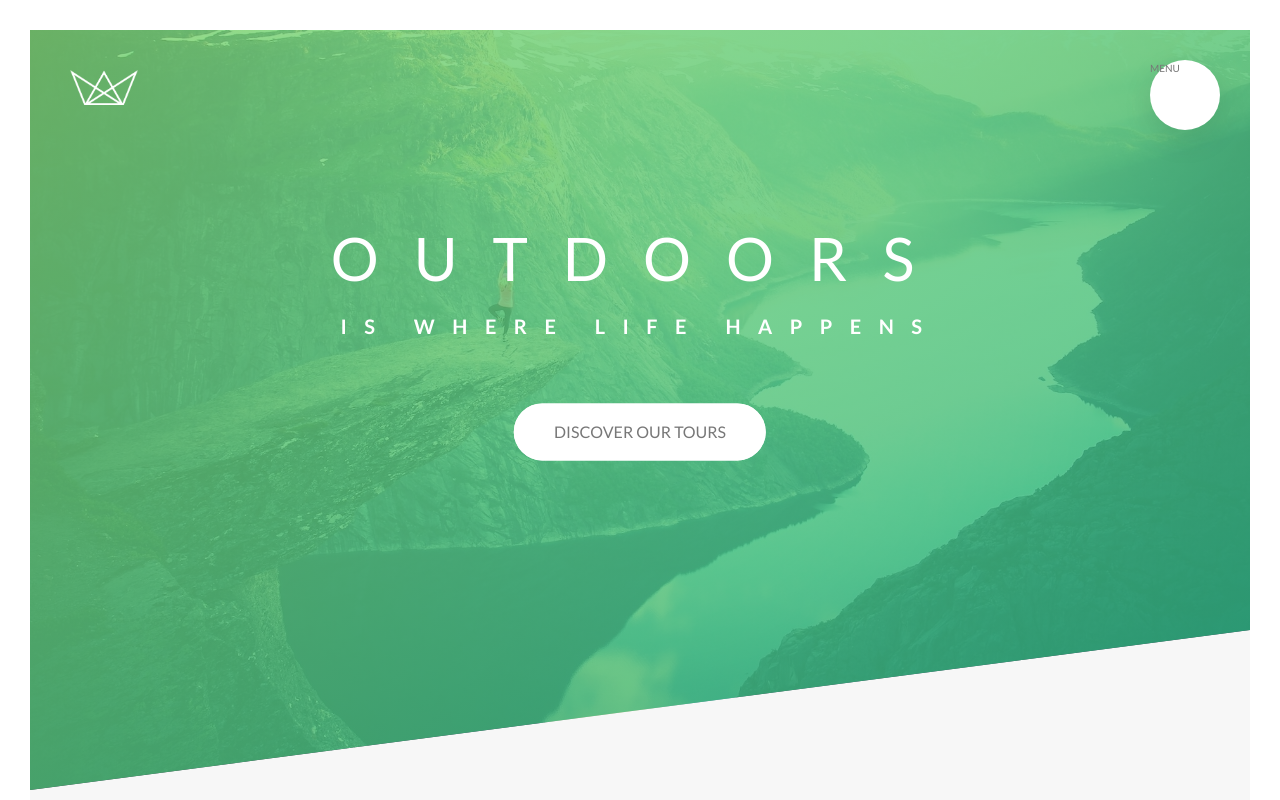
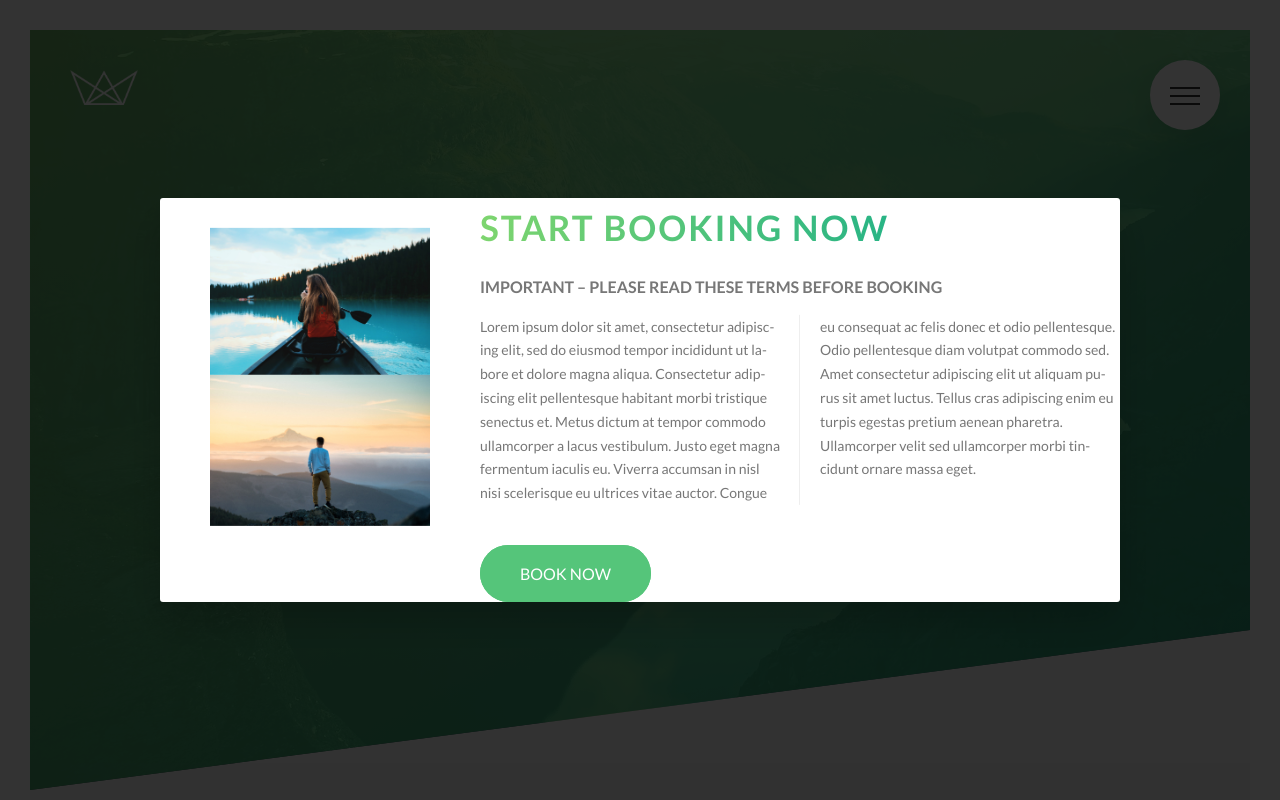
Before and after one commit to dmartin5150/advancedCSS, a website: page Natours/index.html in a window 1280 px wide. Shown: the top 800 px of the page. Drawn offline with Linux system fonts and the light colour scheme.

Commit message:
added menu button and started popup

```diff
--- a/Natours/index.html
+++ b/Natours/index.html
@@ -19,23 +19,39 @@
     <title>Natours | Exciting tours for adventurous people</title>
   </head>
   <body>
-
     <div class="navigation">
-      <input type="checkbox" class="navigation__checkbox" id="navi-toggle">
-      <label for="navi-toggle" class="navigation__button">MENU</label>
+      <input type="checkbox" class="navigation__checkbox" id="navi-toggle" />
+      <label for="navi-toggle" class="navigation__button">
+        <span class="navigation__icon">&nbsp;</span>
+      </label>
       <div class="navigation__background">&nbsp;</div>
 
       <nav class="navigation__nav">
         <ul class="navigation__list">
-          <li class="navigation__item"><a href="#" class="navigation__link"><span>01</span>About Natours</a></li>
-          <li class="navigation__item"><a href="#" class="navigation__link"><span>02</span>Your benefits</a></li>
-          <li class="navigation__item"><a href="#" class="navigation__link"><span>03</span>Popular tours</a></li>
-          <li class="navigation__item"><a href="#" class="navigation__link"><span>04</span>Stories</a></li>
-          <li class="navigation__item"><a href="#" class="navigation__link"><span>05</span>Book now</a></li>
+          <li class="navigation__item">
+            <a href="#" class="navigation__link"
+              ><span>01</span>About Natours</a
+            >
+          </li>
+          <li class="navigation__item">
+            <a href="#" class="navigation__link"
+              ><span>02</span>Your benefits</a
+            >
+          </li>
+          <li class="navigation__item">
+            <a href="#" class="navigation__link"
+              ><span>03</span>Popular tours</a
+            >
+          </li>
+          <li class="navigation__item">
+            <a href="#" class="navigation__link"><span>04</span>Stories</a>
+          </li>
+          <li class="navigation__item">
+            <a href="#" class="navigation__link"><span>05</span>Book now</a>
+          </li>
         </ul>
       </nav>
     </div>
-
 
     <header class="header">
       <div class="header__logo-box">
@@ -437,6 +453,35 @@
       </div>
     </footer>
 
+    <div class="popup">
+      <div class="popup__content">
+        <div class="popup__left">
+          <img src="./img/nat-8.jpg" alt="Tour Photo" class="popup__img" />
+          <img src="./img/nat-9.jpg" alt="Tour Photo" class="popup__img" />
+        </div>
+        <div class="popup__right">
+          <h2 class="heading-secondary u-margin-bottom-small">Start booking now</h2>
+          <h3 class="heading-tertiary u-margin-bottom-small">
+            Important &ndash; Please read these terms before booking
+          </h3>
+          <p class="popup__text">
+            Lorem ipsum dolor sit amet, consectetur adipiscing elit, sed do
+            eiusmod tempor incididunt ut labore et dolore magna aliqua.
+            Consectetur adipiscing elit pellentesque habitant morbi tristique
+            senectus et. Metus dictum at tempor commodo ullamcorper a lacus
+            vestibulum. Justo eget magna fermentum iaculis eu. Viverra accumsan
+            in nisl nisi scelerisque eu ultrices vitae auctor. Congue eu
+            consequat ac felis donec et odio pellentesque. Odio pellentesque
+            diam volutpat commodo sed. Amet consectetur adipiscing elit ut
+            aliquam purus sit amet luctus. Tellus cras adipiscing enim eu turpis
+            egestas pretium aenean pharetra. Ullamcorper velit sed ullamcorper
+            morbi tincidunt ornare massa eget.
+          </p>
+          <a href="#" class="btn btn--green">Book now</a>
+        </div>
+      </div>
+    </div>
+
     <!-- <section class="grid-test">
       <div class="row">
         <div class="col-1-of-2">col 1 of 2</div>
--- a/Natours/sass/abstracts/_mixins.scss
+++ b/Natours/sass/abstracts/_mixins.scss
@@ -5,3 +5,10 @@
     clear:both;
   }
 }
+
+@mixin absCenter {
+  position:absolute;
+  top:50%;
+  left:50%;
+  transform: translate(-50%,-50%);
+}
--- /dev/null
+++ b/Natours/sass/components/_popup.scss
@@ -0,0 +1,61 @@
+.popup {
+
+  height:100vh;
+  width:100%;
+  position:fixed;
+  top:0;
+  left:0;
+  background-color: rgba($color-black,.8);
+  z-index:9999;
+
+
+  &__content {
+    @include absCenter;
+    width:75%;
+    background-color: $color-white;
+    box-shadow: 0 2rem 4rem rgba($color-black,.2);
+    border-radius: 3px;
+    display: table;
+    overflow: hidden;
+  }
+
+  &__left {
+    width:33.33333%;
+    display:table-cell;
+    padding:3rem 5rem;
+
+  }
+
+
+  &__right {
+    width:66.66666%;
+    display:table-cell;
+    vertical-align: middle;
+  }
+
+  &__img {
+    display:block;
+    width:100%;
+  }
+
+  &__text{
+    font-size: 1.4rem;
+    margin-bottom:4rem;
+
+    -moz-column-count: 2;
+    -moz-column-gap: 4rem;
+    -moz-column-rule: 1px solid $color-grey-light-2;
+
+
+    column-count: 2;
+    column-gap: 4rem;
+    column-rule: 1px solid $color-grey-light-2;
+    -moz-hyphens: auto;
+    -ms-hyphens: auto;
+    -webkit-hyphens: auto;
+
+    hyphens: auto;
+  }
+
+
+}
--- a/Natours/sass/layout/_navigation.scss
+++ b/Natours/sass/layout/_navigation.scss
@@ -12,6 +12,8 @@
     border-radius: 50%;
     z-index: 2000;
     box-shadow: 0 1rem 3rem rgba($color-black,.1);
+    text-align: center;
+    cursor: pointer;
 
   }
   &__background {
@@ -91,6 +93,8 @@
     }
   }
 
+  //Functionality
+
   &__checkbox:checked ~ &__background {
     transform: scale(80);
   }
@@ -100,4 +104,55 @@
     width:100%;
   }
 
+
+  //icon
+  &__icon {
+
+    position:relative;
+    margin-top:3.5rem;
+
+    &,
+    &::before,
+    &::after {
+      width:3rem;
+      height:2px;
+      background-color: $color-grey-dark-3;
+      display: inline-block;
+    }
+
+    &::before,
+    &::after  {
+      content:'';
+      position:absolute;
+      left:0;
+      transition:all 0.2s;
+    }
+
+    &::before {top:-0.8rem;}
+
+    &::after {top:0.8rem;}
+  }
+
+  &__button:hover &__icon::before {
+    top:-1rem;
+  }
+
+  &__button:hover &__icon::after {
+    top:1rem;
+  }
+
+  &__checkbox:checked + &__button &__icon{
+    background-color: transparent;
+  }
+
+  &__checkbox:checked + &__button &__icon::before{
+    top:0;
+    transform:rotate(135deg);
+  }
+
+  &__checkbox:checked + &__button &__icon::after{
+    top:0;
+    transform:rotate(-135deg);
+  }
+
 }
--- a/Natours/sass/main.scss
+++ b/Natours/sass/main.scss
@@ -13,6 +13,7 @@
 @import "components/composition";
 @import "components/feature-box";
 @import "components/form";
+@import "components/popup";
 @import "components/story";
 
 @import "layout/footer.scss";
```
Also changed, not shown: Natours/css/style.css.
